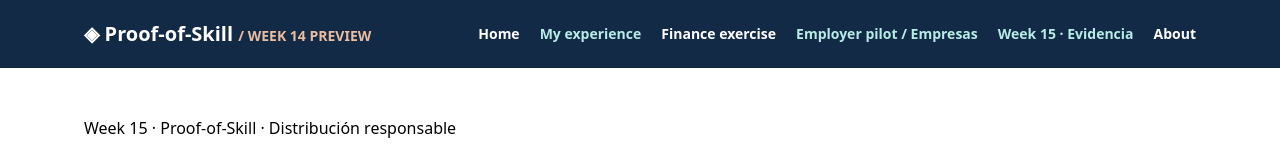
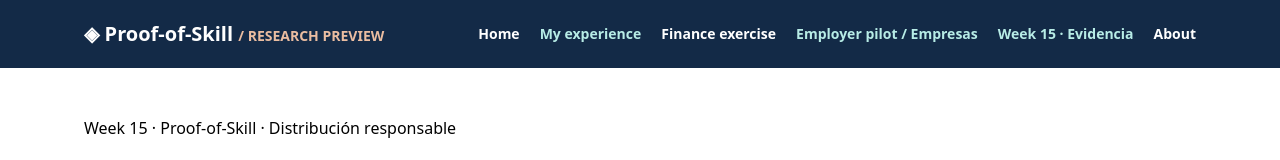
Before and after one commit to hanadagerab/proof-of-skill-week12, a Next.js app: page /week15 in a window 1280 px wide. Shown: the top 160 px of the page. Built offline with nearby package versions, Linux system fonts and the light colour scheme.

Commit message:
fix(week15): replace obsolete Week 14 preview label with neutral research preview

```diff
--- a/app/layout.tsx
+++ b/app/layout.tsx
@@ -8,7 +8,7 @@ export const metadata:Metadata={
 export default function RootLayout({children}:{children:React.ReactNode}){
  return <html lang="en"><body>
  <header className="bg-[#132a47] text-white"><div className="mx-auto max-w-6xl px-5 py-5 flex flex-wrap items-center justify-between gap-5">
-  <Link href="/" className="font-black text-xl">◈ Proof-of-Skill <span className="text-sm text-[#eabda1]">/ WEEK 14 PREVIEW</span></Link>
+  <Link href="/" className="font-black text-xl">◈ Proof-of-Skill <span className="text-sm text-[#eabda1]">/ RESEARCH PREVIEW</span></Link>
   <nav aria-label="Main navigation" className="flex flex-wrap gap-x-5 gap-y-3 text-sm font-semibold">
    <Link href="/" className="hover:underline">Home</Link>
    <Link href="/experience" className="text-[#b7ece6] hover:underline">My experience</Link>
@@ -19,6 +19,6 @@ export default function RootLayout({children}:{children:React.ReactNode}){
   </nav>
  </div></header>
  {children}
- <footer className="mx-auto max-w-6xl px-5 py-10 text-xs text-slate-500">Hana Dager Abascal · The Stack, Week 14 · Candidate-reported experiences are not independently verified · No automatic hiring decision.</footer>
+ <footer className="mx-auto max-w-6xl px-5 py-10 text-xs text-slate-500">Hana Dager Abascal · The Stack · Candidate-reported evidence is not independently verified · No automated hiring decisions.</footer>
  </body></html>;
 }
```
